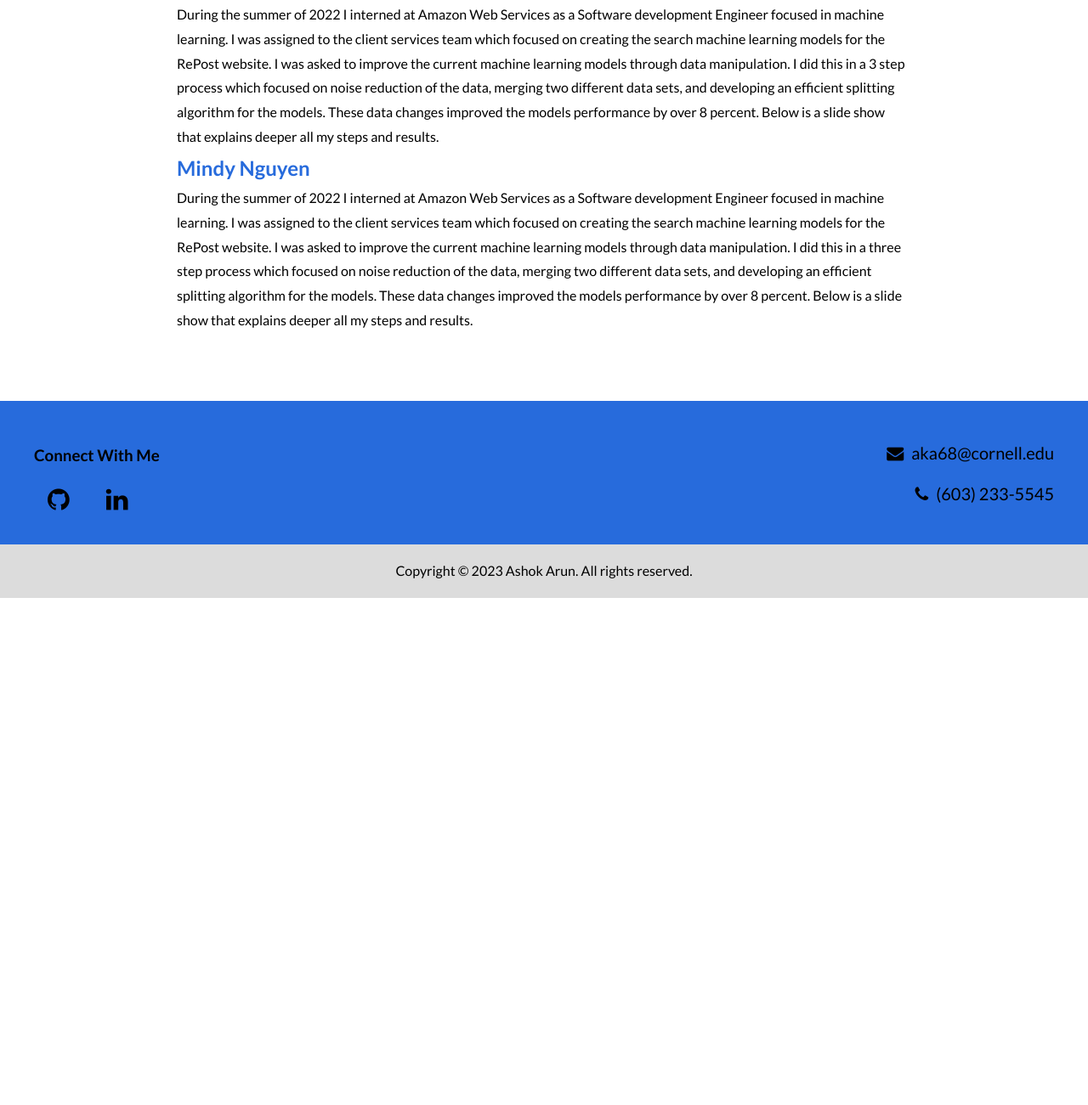
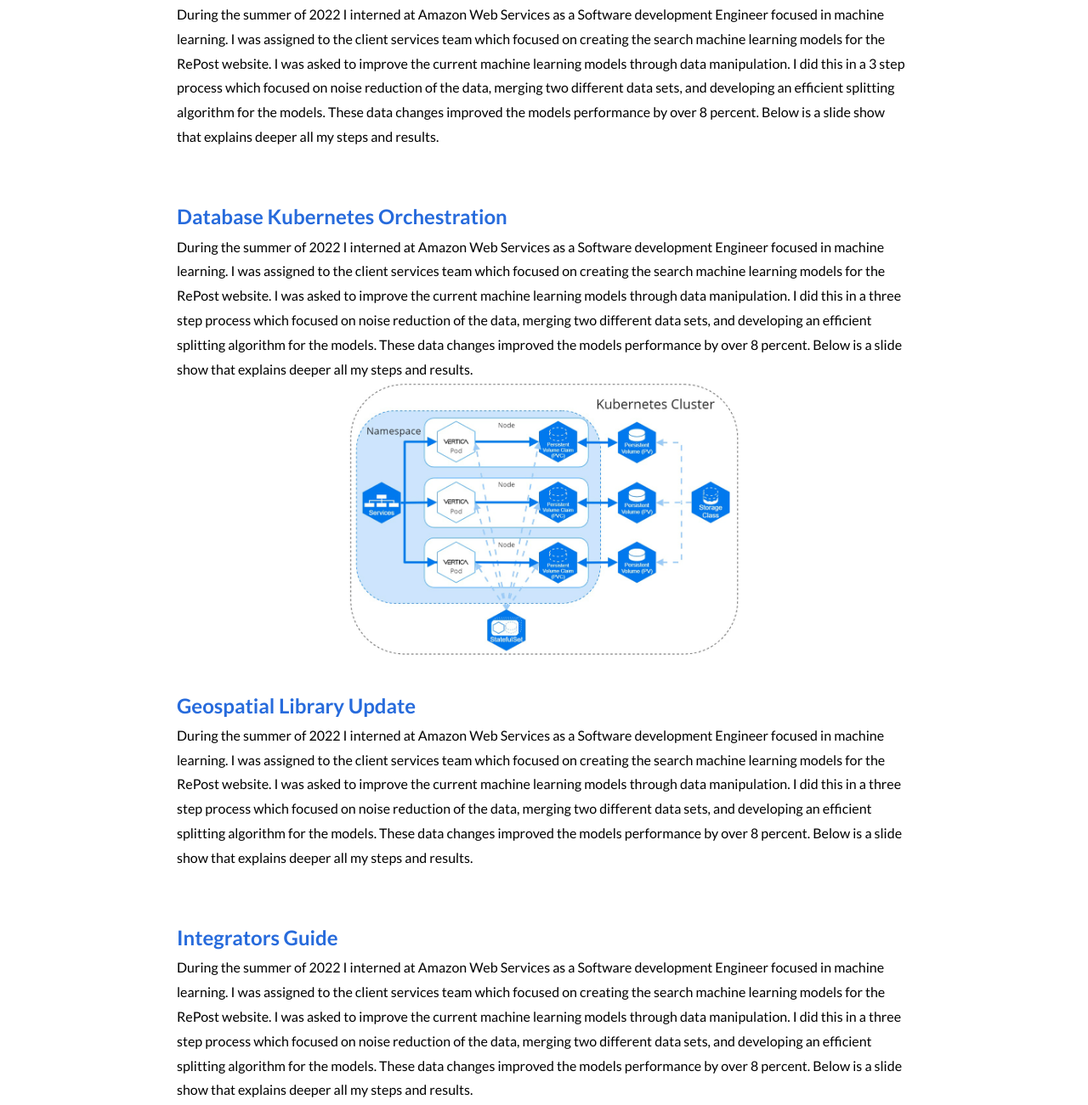
Before and after one commit to ashok-arun/ashok-arun.github.io, a plain HTML site: page mf.html in a window 1280 px wide. Shown: the part 527-1828 px from the top of the page at 85% size. Before the commit the page ends 1231 px from the top, so only its background shows below. Drawn offline with Linux system fonts and the light colour scheme.

Commit message:
more changes

```diff
--- a/mf.html
+++ b/mf.html
@@ -97,7 +97,31 @@
 					improved the models performance by over 8 percent. Below is a slide show that explains deeper all my steps and
 					results.
 				</p>
-				<h2 style="width: 75%; text-align: left; color: #276bdc;">Mindy Nguyen</h2>
+				<br><br>
+				<h2 style="width: 75%; text-align: left; color: #276bdc;">Database Kubernetes Orchestration</h2>
+				<p style="width: 75%; text-align: left;">
+					During the summer of 2022 I interned at Amazon Web Services as a Software development Engineer focused in
+					machine learning. I was assigned to the client services team which focused on creating the search machine
+					learning models for the RePost website. I was asked to improve the current machine learning models through
+					data manipulation. I did this in a three step process which focused on noise reduction of the data, merging
+					two different data sets, and developing an efficient splitting algorithm for the models. These data changes
+					improved the models performance by over 8 percent. Below is a slide show that explains deeper all my steps and
+					results.
+				</p>
+				<img style="width: 40%;" src="images/vertica.png" alt="Kubernetes">
+				<br><br>
+				<h2 style="width: 75%; text-align: left; color: #276bdc;">Geospatial Library Update</h2>
+				<p style="width: 75%; text-align: left;">
+					During the summer of 2022 I interned at Amazon Web Services as a Software development Engineer focused in
+					machine learning. I was assigned to the client services team which focused on creating the search machine
+					learning models for the RePost website. I was asked to improve the current machine learning models through
+					data manipulation. I did this in a three step process which focused on noise reduction of the data, merging
+					two different data sets, and developing an efficient splitting algorithm for the models. These data changes
+					improved the models performance by over 8 percent. Below is a slide show that explains deeper all my steps and
+					results.
+				</p>
+				<br><br>
+				<h2 style="width: 75%; text-align: left; color: #276bdc;">Integrators Guide</h2>
 				<p style="width: 75%; text-align: left;">
 					During the summer of 2022 I interned at Amazon Web Services as a Software development Engineer focused in
 					machine learning. I was assigned to the client services team which focused on creating the search machine
```
Also changed, not shown: amazon.html (+1 -1 lines), community.html (+6 -6 lines), toggle.html (+35 -2 lines), images/vertica.png (added), 1 other file.
